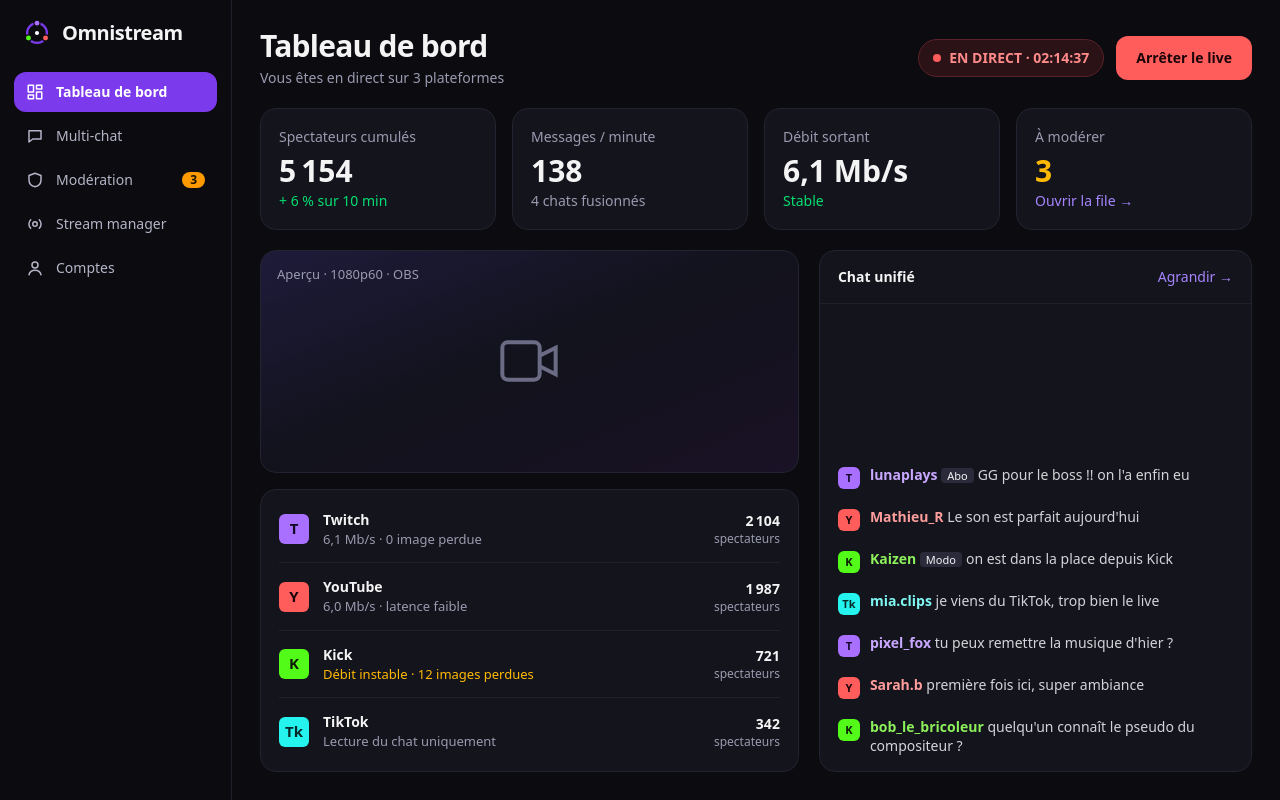
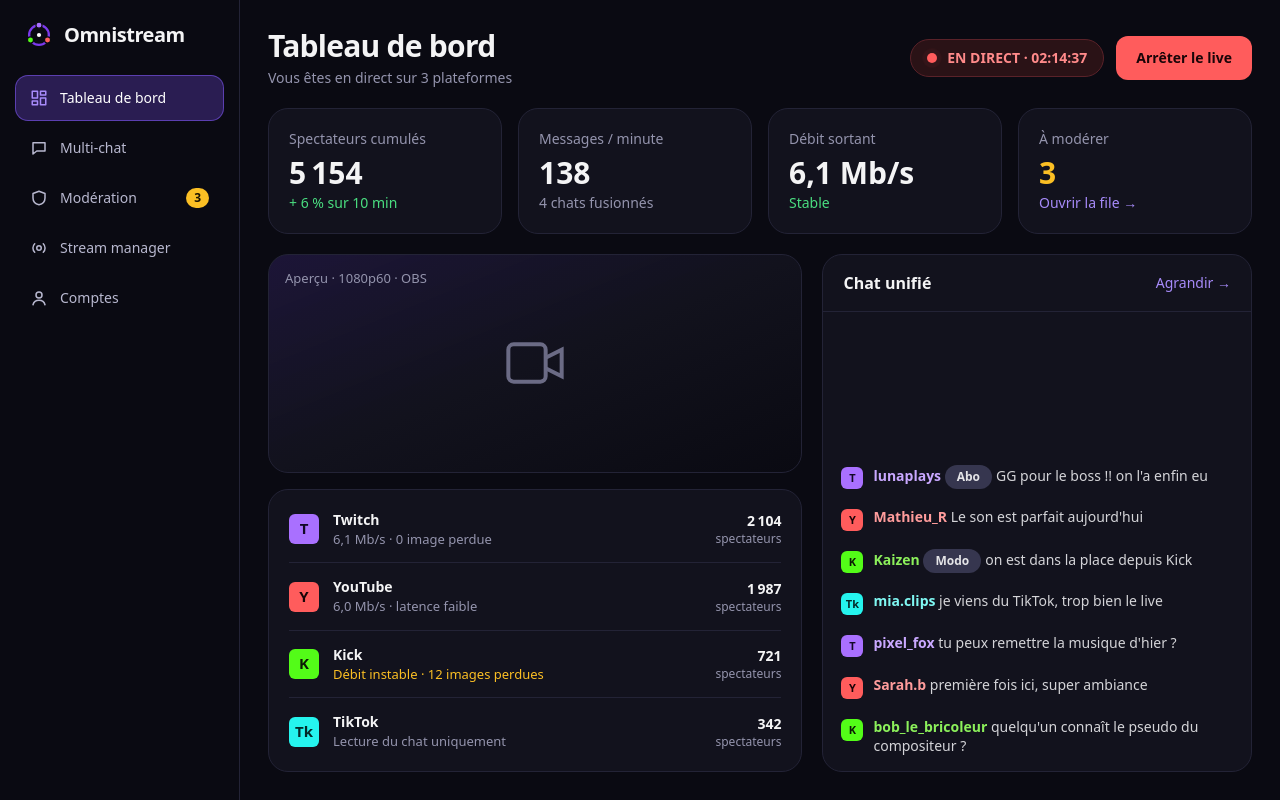
Before and after one commit to garder500/omnistream, a React (Vite) app: page / in a window 1280 px wide. Built offline with nearby package versions, Linux system fonts and the light colour scheme.

Commit message:
Charte graphique Orbite et migration des composants
Co-Authored-By: Claude Sonnet 5.5 <noreply@anthropic.com>
Claude-Session: https://claude.ai/code/session_01SHfJjYLts1iQ9FMsxsthNv

```diff
--- a/package.json
+++ b/package.json
@@ -10,6 +10,8 @@
     "tauri": "tauri"
   },
   "dependencies": {
+    "@fontsource-variable/inter": "^5.3.0",
+    "@fontsource-variable/space-grotesk": "^5.3.0",
     "@tauri-apps/api": "^2.0.0",
     "react": "^18.3.1",
     "react-dom": "^18.3.1"
--- a/src/App.tsx
+++ b/src/App.tsx
@@ -1,5 +1,6 @@
 import { useState } from "react";
 import { Logo } from "./components/Logo";
+import { NavItem } from "./components/ui";
 import Accounts from "./pages/Accounts";
 import Dashboard from "./pages/Dashboard";
 import Moderation from "./pages/Moderation";
@@ -23,27 +24,19 @@ export default function App() {
 
   return (
     <div className="flex h-screen bg-ink text-sm text-zinc-100">
-      <nav className="flex w-58 shrink-0 flex-col gap-1 border-r border-[#1f1f2b] p-3.5">
+      <nav className="flex w-60 shrink-0 flex-col gap-1.5 border-r border-line p-4">
         <div className="px-2 pb-5 pt-1">
           <Logo />
         </div>
         {SECTIONS.map(({ id, label, icon }) => (
-          <button
+          <NavItem
             key={id}
+            active={id === current}
+            icon={icon}
+            label={label}
+            count={id === "moderation" ? FLAGGED.length : undefined}
             onClick={() => setCurrent(id)}
-            aria-current={id === current ? "page" : undefined}
-            className={`flex items-center gap-3 rounded-xl px-3 py-2.5 text-left ${
-              id === current ? "bg-brand font-semibold text-white" : "text-[#b4b4c7] hover:bg-[#1a1a24]"
-            }`}
-          >
-            <svg width="18" height="18" viewBox="0 0 24 24" fill="none" stroke="currentColor" strokeWidth="2" strokeLinecap="round" strokeLinejoin="round" aria-hidden="true">
-              <path d={icon} />
-            </svg>
-            {label}
-            {id === "moderation" && (
-              <span className="ml-auto rounded-full bg-amber-500 px-2 text-xs font-semibold text-[#1a1200]">{FLAGGED.length}</span>
-            )}
-          </button>
+          />
         ))}
       </nav>
       <main className="min-w-0 flex-1 overflow-auto p-7">
--- a/src/components/ChatMessage.tsx
+++ b/src/components/ChatMessage.tsx
@@ -1,21 +1,22 @@
 import { PlatformBadge, PLATFORMS } from "../lib/platforms";
+import { Badge } from "./ui";
 import type { MockMessage } from "../lib/mock";
 
 export function ChatMessage({ message, actions }: { message: MockMessage; actions?: boolean }) {
   const meta = PLATFORMS[message.platform];
   return (
-    <div className="group flex gap-2.5 rounded-lg px-2.5 py-2 hover:bg-[#1b1b28]">
+    <div className="group flex gap-2.5 rounded-lg px-2.5 py-2 hover:bg-raised">
       <span className="mt-0.5">
         <PlatformBadge platform={message.platform} />
       </span>
       <div className="min-w-0 flex-1 leading-snug">
         <b className={meta.text}>{message.author}</b>{" "}
-        {message.badge && <span className="mr-1 rounded bg-[#2a2a3a] px-1.5 text-[11px]">{message.badge}</span>}
+        {message.badge && <span className="mr-1 align-middle"><Badge>{message.badge}</Badge></span>}
         <span className="text-zinc-300">{message.text}</span>
         {actions && (
           <div className="mt-2 hidden gap-2 group-hover:flex">
             {["Répondre", "Épingler", "Supprimer", "Timeout"].map((a) => (
-              <button key={a} className="min-h-8 rounded-lg bg-[#2a2a3a] px-3 text-xs hover:bg-[#34344a]">
+              <button key={a} className="min-h-9 rounded-lg bg-raised px-3.5 text-xs font-medium hover:bg-line-strong">
                 {a}
               </button>
             ))}
--- a/src/components/ui.tsx
+++ b/src/components/ui.tsx
@@ -2,17 +2,19 @@ import { useEffect, useId, type ButtonHTMLAttributes, type InputHTMLAttributes,
 import { PLATFORMS, PlatformBadge, type PlatformKey } from "../lib/platforms";
 
 export function Card({ children, className = "" }: { children: ReactNode; className?: string }) {
-  return <div className={`rounded-2xl border border-line bg-panel ${className}`}>{children}</div>;
+  return <div className={`rounded-card border border-line bg-panel ${className}`}>{children}</div>;
 }
 
-type Variant = "primary" | "neutral" | "danger" | "warn" | "ghost";
+type Variant = "primary" | "neutral" | "outline" | "dashed" | "danger" | "warn" | "ghost";
 
 const VARIANTS: Record<Variant, string> = {
-  primary: "bg-brand text-white hover:bg-violet-500",
-  neutral: "bg-[#2a2a3a] text-zinc-100 hover:bg-[#34344a]",
-  danger: "bg-youtube text-[#1a0508] hover:brightness-110",
-  warn: "bg-[#3a2d12] text-amber-300 hover:brightness-125",
-  ghost: "border border-[#5a2229] text-[#ff8a8a] hover:bg-[#2a1216]",
+  primary: "bg-brand text-white shadow-[0_0_0_1px_rgb(255_255_255/0.08)_inset] hover:bg-brand-hi",
+  neutral: "bg-raised text-zinc-100 hover:bg-line-strong",
+  outline: "border border-line-strong bg-panel text-zinc-100 hover:bg-raised",
+  dashed: "border border-dashed border-line-strong bg-panel text-soft hover:bg-raised hover:text-zinc-100",
+  danger: "bg-danger text-[#1a0508] hover:brightness-110",
+  warn: "bg-warn-soft text-warn hover:brightness-125",
+  ghost: "border border-danger-line text-danger-text hover:bg-danger-soft",
 };
 
 export function Button({
@@ -23,7 +25,7 @@ export function Button({
   return (
     <button
       {...props}
-      className={`min-h-11 rounded-xl px-5 py-2.5 text-sm font-semibold transition disabled:opacity-50 ${VARIANTS[variant]} ${className}`}
+      className={`min-h-11 rounded-control px-5 py-2.5 text-sm font-semibold transition disabled:opacity-50 ${VARIANTS[variant]} ${className}`}
     />
   );
 }
@@ -55,7 +57,7 @@ export function PageHeader({ title, subtitle, actions }: { title: string; subtit
 }
 
 const FIELD =
-  "min-h-11 w-full rounded-xl border border-line-strong bg-field px-4 py-2.5 text-[15px] text-zinc-100 placeholder:text-muted/70 outline-none transition hover:bg-field-hover focus:border-brand focus:ring-4 focus:ring-brand/20 disabled:opacity-50";
+  "min-h-11 w-full rounded-control border border-line-strong bg-field px-4 py-2.5 text-[15px] text-zinc-100 placeholder:text-muted/70 outline-none transition hover:bg-field-hover focus:border-brand focus:ring-4 focus:ring-brand/20 disabled:opacity-50";
 
 /** Étiquette + champ + aide/erreur, avec un espacement régulier. */
 export function Field({ label, hint, error, children }: { label: string; hint?: string; error?: string; children: ReactNode }) {
@@ -89,7 +91,7 @@ export function Select({ className = "", children, ...props }: SelectHTMLAttribu
 /** Case à cocher personnalisée, zone cliquable étendue à toute la ligne. */
 export function Checkbox({ checked, onChange, children }: { checked: boolean; onChange: (v: boolean) => void; children: ReactNode }) {
   return (
-    <label className="flex min-h-11 cursor-pointer items-center gap-3 rounded-xl px-3 hover:bg-field-hover">
+    <label className="flex min-h-11 cursor-pointer items-center gap-3 rounded-control px-3 hover:bg-field-hover">
       <input type="checkbox" checked={checked} onChange={(e) => onChange(e.target.checked)} className="peer sr-only" />
       <span
         aria-hidden="true"
@@ -111,7 +113,7 @@ export function PlatformChip({ platform, selected, onToggle }: { platform: Platf
       type="button"
       aria-pressed={selected}
       onClick={onToggle}
-      className={`flex min-h-11 items-center gap-2.5 rounded-xl border px-3.5 py-2 text-[15px] font-medium transition ${
+      className={`flex min-h-11 items-center gap-2.5 rounded-control border px-3.5 py-2 text-[15px] font-medium transition ${
         selected ? "border-brand bg-brand-soft text-white" : "border-line-strong bg-field text-muted hover:bg-field-hover hover:text-zinc-100"
       }`}
     >
@@ -148,10 +150,11 @@ export function PlatformChipGroup({
 }
 
 const BADGE_TONES = {
-  brand: "bg-brand-soft text-violet-200",
-  success: "bg-[#12301c] text-green-300",
-  warn: "bg-[#3a2d12] text-amber-300",
-  danger: "bg-[#3a1217] text-red-300",
+  brand: "bg-brand-soft text-brand-ring",
+  success: "bg-success-soft text-success",
+  warn: "bg-warn-soft text-warn",
+  danger: "bg-danger-soft text-red-300",
+  info: "bg-info-soft text-info",
   neutral: "bg-line-strong text-zinc-200",
 };
 
@@ -161,7 +164,7 @@ export function Badge({ tone = "neutral", children }: { tone?: keyof typeof BADG
 
 export function Tabs<T extends string>({ tabs, value, onChange }: { tabs: { id: T; label: string }[]; value: T; onChange: (id: T) => void }) {
   return (
-    <div role="tablist" className="inline-flex gap-1 rounded-xl border border-line bg-field p-1">
+    <div role="tablist" className="inline-flex gap-1 rounded-control border border-line bg-field p-1">
       {tabs.map((t) => (
         <button
           key={t.id}
@@ -203,3 +206,61 @@ export function Modal({ open, title, onClose, children }: { open: boolean; title
     </div>
   );
 }
+
+/** Pastille « EN DIRECT » avec point pulsant. */
+export function LiveBadge({ children }: { children: ReactNode }) {
+  return (
+    <span className="flex items-center gap-2.5 rounded-full border border-danger-line bg-danger-soft px-4 py-2 text-sm font-semibold text-danger-text">
+      <span className="relative flex h-2.5 w-2.5">
+        <span className="absolute inline-flex h-full w-full animate-ping rounded-full bg-danger opacity-60" />
+        <span className="relative inline-flex h-2.5 w-2.5 rounded-full bg-danger" />
+      </span>
+      {children}
+    </span>
+  );
+}
+
+export function Avatar({ name, size = 36 }: { name: string; size?: number }) {
+  return (
+    <span
+      style={{ width: size, height: size, fontSize: size * 0.42 }}
+      className="inline-flex shrink-0 items-center justify-center rounded-full bg-brand-soft font-display font-bold text-brand-ring"
+    >
+      {name[0].toUpperCase()}
+    </span>
+  );
+}
+
+/** En-tête de carte : titre à gauche, action ou méta à droite. */
+export function CardHeader({ title, aside }: { title: string; aside?: ReactNode }) {
+  return (
+    <div className="flex items-center justify-between gap-3 border-b border-line px-5 py-4">
+      <h2 className="font-display text-base font-semibold">{title}</h2>
+      {aside && <div className="text-sm text-muted">{aside}</div>}
+    </div>
+  );
+}
+
+/** Lien-bouton discret (« Agrandir → »). */
+export function LinkButton({ className = "", ...props }: ButtonHTMLAttributes<HTMLButtonElement>) {
+  return <button {...props} className={`rounded-md font-medium text-brand-ring hover:text-white ${className}`} />;
+}
+
+/** Entrée de navigation latérale. */
+export function NavItem({ active, icon, label, count, onClick }: { active: boolean; icon: string; label: string; count?: number; onClick: () => void }) {
+  return (
+    <button
+      onClick={onClick}
+      aria-current={active ? "page" : undefined}
+      className={`flex min-h-11 items-center gap-3 rounded-control px-3.5 text-left font-medium transition ${
+        active ? "bg-brand-soft text-white ring-1 ring-brand-line" : "text-soft hover:bg-raised hover:text-white"
+      }`}
+    >
+      <svg width="18" height="18" viewBox="0 0 24 24" fill="none" stroke="currentColor" strokeWidth="2" strokeLinecap="round" strokeLinejoin="round" aria-hidden="true" className={active ? "text-brand-ring" : ""}>
+        <path d={icon} />
+      </svg>
+      {label}
+      {count !== undefined && <span className="ml-auto rounded-full bg-warn px-2 py-0.5 text-xs font-bold text-[#1a1200]">{count}</span>}
+    </button>
+  );
+}
--- a/src/index.css
+++ b/src/index.css
@@ -1,24 +1,65 @@
 @import "tailwindcss";
+@import "@fontsource-variable/inter";
+@import "@fontsource-variable/space-grotesk";
 
+/*
+ * Charte « Orbite » : nuit indigo, un violet de marque, et les couleurs
+ * des plateformes comme satellites. Tout style passe par ces tokens.
+ */
 @theme {
-  --color-ink: #0b0b10;
-  --color-panel: #14141c;
-  --color-line: #232331;
-  --color-muted: #9a9ab0;
+  --font-sans: "Inter Variable", system-ui, sans-serif;
+  --font-display: "Space Grotesk Variable", "Inter Variable", system-ui, sans-serif;
+
+  /* Surfaces, du plus profond au plus clair */
+  --color-ink: #0a0a12;
+  --color-panel: #12121d;
+  --color-field: #0e0e17;
+  --color-raised: #1b1b2a;
+  --color-field-hover: #161623;
+
+  /* Bordures et textes */
+  --color-line: #232336;
+  --color-line-strong: #36364f;
+  --color-muted: #9494ad;
+  --color-soft: #b8b8cf;
+
+  /* Marque */
   --color-brand: #7c3aed;
+  --color-brand-hi: #8b5cf6;
+  --color-brand-soft: #2a1d52;
+  --color-brand-line: #5b3fb0;
+  --color-brand-ring: #a78bfa;
+
+  /* États */
+  --color-success: #4ade80;
+  --color-success-soft: #10301d;
+  --color-warn: #fbbf24;
+  --color-warn-soft: #3a2d12;
+  --color-danger: #ff5c5c;
+  --color-danger-soft: #2a1216;
+  --color-danger-line: #5a2229;
+  --color-danger-text: #ff8a8a;
+  --color-info: #67e8f9;
+  --color-info-soft: #12303a;
+
+  /* Plateformes */
   --color-twitch: #a970ff;
   --color-youtube: #ff5c5c;
   --color-kick: #53fc18;
   --color-tiktok: #25f4ee;
 
-  /* Charte Omnistream : surfaces, bordures et rythme des contrôles */
-  --color-field: #0f0f16;
-  --color-field-hover: #161621;
-  --color-line-strong: #34344a;
-  --color-brand-soft: #2a1d52;
-  --color-brand-ring: #a78bfa;
   --radius-control: 0.75rem;
-  --spacing-control: 2.75rem;
+  --radius-card: 1.25rem;
+  --shadow-pop: 0 20px 50px -12px rgb(0 0 0 / 0.6);
+}
+
+body {
+  background: var(--color-ink);
+  font-family: var(--font-sans);
+}
+
+h1, h2, h3 {
+  font-family: var(--font-display);
 }
 
 /* Anneau de focus unique pour tous les contrôles au clavier */
@@ -26,7 +67,3 @@
   outline: 2px solid var(--color-brand-ring);
   outline-offset: 2px;
 }
-
-body {
-  background: var(--color-ink);
-}
--- a/src/pages/Dashboard.tsx
+++ b/src/pages/Dashboard.tsx
@@ -1,5 +1,5 @@
 import { ChatMessage } from "../components/ChatMessage";
-import { Button, Card, PageHeader } from "../components/ui";
+import { Button, Card, CardHeader, LinkButton, LiveBadge, PageHeader } from "../components/ui";
 import { PlatformBadge, PLATFORM_KEYS, PLATFORMS } from "../lib/platforms";
 import { FLAGGED, MESSAGES, VIEWERS } from "../lib/mock";
 
@@ -26,10 +26,8 @@ export default function Dashboard({ go }: { go: (id: "chat" | "moderation") => v
         subtitle="Vous êtes en direct sur 3 plateformes"
         actions={
           <>
-            <span className="flex items-center gap-2 rounded-full border border-[#5a2229] bg-[#2a1216] px-3.5 py-2 font-semibold text-[#ff8a8a]">
-              <span className="h-2 w-2 rounded-full bg-youtube" /> EN DIRECT · 02:14:37
-            </span>
-            <Button variant="danger" className="min-h-11">
+            <LiveBadge>EN DIRECT · 02:14:37</LiveBadge>
+            <Button variant="danger">
               Arrêter le live
             </Button>
           </>
@@ -38,15 +36,15 @@ export default function Dashboard({ go }: { go: (id: "chat" | "moderation") => v
 
       <div className="mb-5 grid grid-cols-4 gap-4">
         {stats.map((s) => (
-          <Card key={s.label} className="p-4.5">
+          <Card key={s.label} className="p-5">
             <div className="text-muted">{s.label}</div>
-            <div className={`mt-1.5 text-3xl font-bold ${s.warn ? "text-amber-400" : ""}`}>{s.value}</div>
+            <div className={`mt-1.5 text-3xl font-bold ${s.warn ? "text-warn" : ""}`}>{s.value}</div>
             {s.onClick ? (
-              <button onClick={s.onClick} className="mt-0.5 text-violet-400">
+              <LinkButton onClick={s.onClick} className="mt-0.5">
                 {s.hint}
-              </button>
+              </LinkButton>
             ) : (
-              <div className={`mt-0.5 ${s.good ? "text-green-400" : "text-muted"}`}>{s.hint}</div>
+              <div className={`mt-0.5 ${s.good ? "text-success" : "text-muted"}`}>{s.hint}</div>
             )}
           </Card>
         ))}
@@ -54,20 +52,20 @@ export default function Dashboard({ go }: { go: (id: "chat" | "moderation") => v
 
       <div className="flex min-h-0 flex-1 gap-5">
         <section className="flex min-w-0 flex-[1.25] flex-col gap-4">
-          <div className="relative flex h-60 items-center justify-center rounded-2xl border border-line bg-gradient-to-br from-[#1e1b3a] via-[#12121c] to-[#1a1226]">
+          <div className="relative flex h-60 items-center justify-center rounded-card border border-line bg-gradient-to-br from-brand-soft/60 via-panel to-ink">
             <span className="absolute left-4 top-3.5 text-[13px] text-muted">Aperçu · 1080p60 · OBS</span>
             <svg width="64" height="64" viewBox="0 0 24 24" fill="none" stroke="#6b6b85" strokeWidth="1.5" aria-hidden="true">
               <rect x="2" y="5" width="14" height="14" rx="2" />
               <path d="M16 10l6-3v10l-6-3" />
             </svg>
           </div>
-          <Card className="px-4.5 py-1.5">
+          <Card className="px-5 py-1.5">
             {PLATFORM_KEYS.map((p, i) => (
-              <div key={p} className={`flex items-center gap-3.5 py-3.5 ${i < PLATFORM_KEYS.length - 1 ? "border-b border-[#20202c]" : ""}`}>
+              <div key={p} className={`flex items-center gap-3.5 py-3.5 ${i < PLATFORM_KEYS.length - 1 ? "border-b border-line" : ""}`}>
                 <PlatformBadge platform={p} size={30} />
                 <div className="flex-1">
                   <div className="font-semibold">{PLATFORMS[p].label}</div>
-                  <div className={`text-[13px] ${HEALTH[p].warn ? "text-amber-400" : "text-muted"}`}>{HEALTH[p].detail}</div>
+                  <div className={`text-[13px] ${HEALTH[p].warn ? "text-warn" : "text-muted"}`}>{HEALTH[p].detail}</div>
                 </div>
                 <div className="text-right">
                   <div className="font-semibold">{VIEWERS[p].toLocaleString("fr-FR")}</div>
@@ -79,12 +77,7 @@ export default function Dashboard({ go }: { go: (id: "chat" | "moderation") => v
         </section>
 
         <Card className="flex min-w-0 flex-1 flex-col overflow-hidden">
-          <div className="flex items-center justify-between border-b border-[#20202c] px-4.5 py-4">
-            <span className="font-semibold">Chat unifié</span>
-            <button onClick={() => go("chat")} className="text-violet-400">
-              Agrandir →
-            </button>
-          </div>
+          <CardHeader title="Chat unifié" aside={<LinkButton onClick={() => go("chat")}>Agrandir →</LinkButton>} />
           <div className="flex min-h-0 flex-1 flex-col justify-end gap-0.5 overflow-hidden p-2">
             {MESSAGES.slice(0, 7).map((m) => (
               <ChatMessage key={m.id} message={m} />
```
Also changed, not shown: src/pages/Accounts.tsx (+12 -12 lines), src/pages/Moderation.tsx (+10 -10 lines), src/pages/MultiChat.tsx (+13 -16 lines), src/pages/StreamManager.tsx (+9 -9 lines), 1 other file (tests, documents, lock files or other folders).
